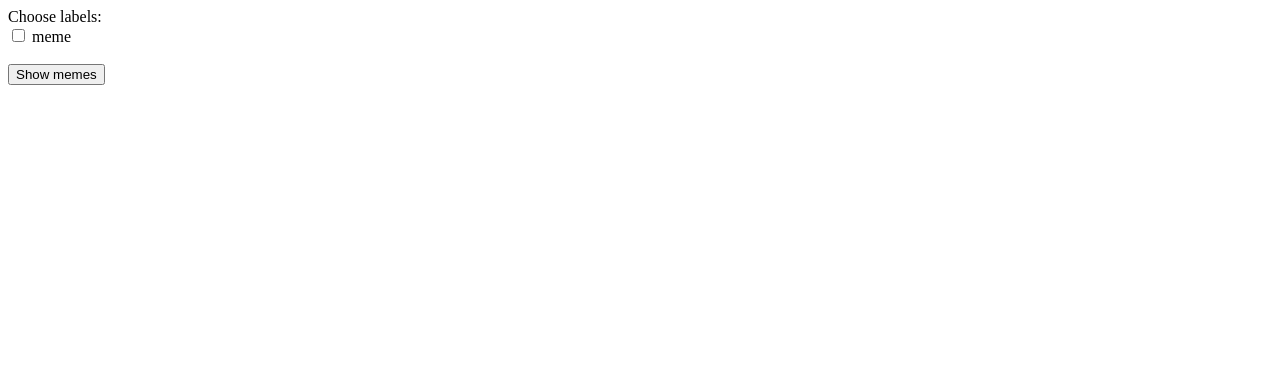
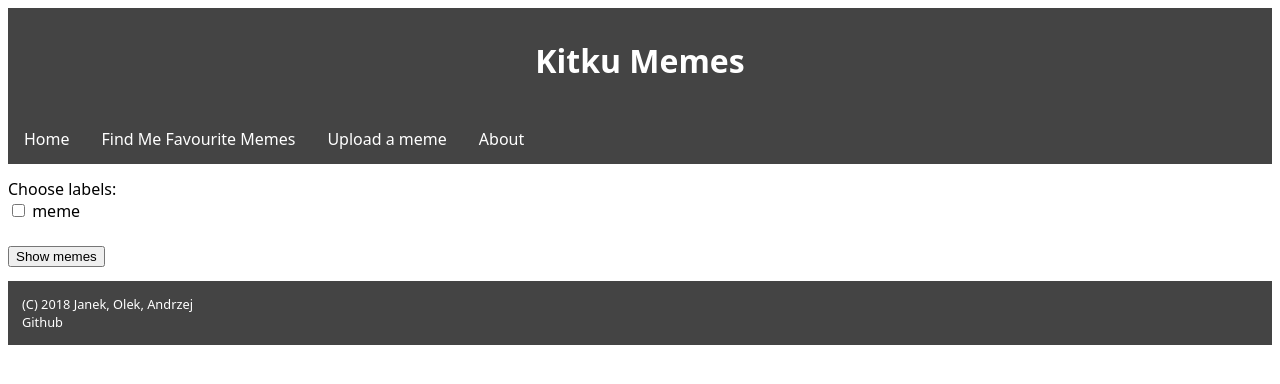
Before and after one commit to kitku/memes-ai, a PHP site: page /query.php in a window 1280 px wide. Shown: the top 384 px of the page. Run offline with PHP 8.4, Linux system fonts and the light colour scheme; data that the repository does not hold is empty.

Commit message:
added some style ;-)

```diff
--- /dev/null
+++ b/footer.html
@@ -0,0 +1,4 @@
+<div class="footer">
+	(C) 2018 Janek, Olek, Andrzej<br />
+	<a href="https://github.com/kitku/memes-ai">Github</a>
+</div>
--- a/index.php
+++ b/index.php
@@ -4,9 +4,11 @@
 	<head>
 	<meta charset="UTF-8" />
 	<title>Memes AI</title>
+	<link rel="stylesheet" type="text/css" href="style.css">
 	</head>
 
 	<body>
+		<?php include "topbar.html"; ?>
 	  <h1>Memes-AI Temporary Main Page</h1>
 	  [<a href="query.php">Find Your Favourites</a>][<a href="upload.php">Submit a meme</a>]
 	  <!--
@@ -14,7 +16,8 @@ TODO:
 - "Featured" memes in here
 - better layout and theme
 !-->
-		<?php include "featured.php"; ?>
+		<?php include "featured.php";
+			  include "footer.html";?>
 	</body>
 </html>
 <?php include "end.php"; ?>
--- a/query.php
+++ b/query.php
@@ -1,8 +1,10 @@
 <!DOCTYPE html>
 <html>
     <head>
+		<link rel="stylesheet" type="text/css" href="style.css">
     </head>
     <body>
+		<?php include "topbar.html"; ?>
         <h> Choose labels: </h>
 	<form action="queryForm.php" method="post">
 	<?php
@@ -17,5 +19,6 @@
 	?>
 	<br><input type="submit" value="Show memes">
 	</form>
+	<?php include "footer.html"; ?>
     </body>
 </html>
--- /dev/null
+++ b/style.css
@@ -0,0 +1,62 @@
+.header {
+	background-color: #444;
+	color: white;
+	margin-bottom: 14px;
+}
+ul.navbar {
+	list-style-type: none;
+	margin: 0;
+	padding: 0;
+	overflow: hidden;
+}
+li {
+	float: left;
+}
+li a {
+	display: block;
+	color: white;
+	text-align: center;
+	padding: 14px 16px;
+	text-decoration: none;
+}
+/*
+li a:hover:not(.active) {
+	background-color: #111;
+}
+.active {
+	background-color: #4CAF50;
+}
+*/
+li a:hover {
+	background-color: #4CAF50;
+}
+
+body {
+	font-family: sans;
+}
+.title {
+	text-align: center;
+	padding: 10px;
+}
+
+
+
+.footer {
+	background-color: #444;
+	color: white;
+	font-size: 80%;
+	padding: 14px;
+	margin-top: 14px;
+
+}
+.footer a:link {
+	text-decoration: none;
+	color: white;
+}
+.footer a:hover {
+	text-decoration: underline;
+	color: white;
+}
+.footer a:visited {
+	color:white;
+}
--- /dev/null
+++ b/topbar.html
@@ -0,0 +1,13 @@
+<div class="header">
+	<div class="title">
+		<h1>Kitku Memes</h1>
+	</div>
+	<div class="navbar">
+		<ul class="navbar">
+			<li><a href="index.php">Home</a></li>
+			<li><a href="query.php">Find Me Favourite Memes</a></li>
+			<li><a href="upload.php">Upload a meme</a></li>
+			<li><a href="about.php" style="float:right">About</a></li>
+		</ul>
+	</div>
+</div>
--- a/upload.php
+++ b/upload.php
@@ -42,8 +42,10 @@ if (isset($_POST['upload'])) {
 <html>
 <head>
 	<meta encoding="UTF-8" />
+	<link rel="stylesheet" type="text/css" href="style.css">
 </head>
 <body>
+	<?php include "topbar.html"; ?>
 	<form method="POST" action="upload.php" enctype="multipart/form-data">
 		<input  type="hidden" name="MAX_FILE_SIZE" value="3000000" />
 		<input type="file" name="image" />
@@ -56,6 +58,7 @@ if (isset($_POST['upload'])) {
 		<input type="text" name="newPropertyName">
 		<button type="submit" name="updateProperties">Add property!</button>
 	</form>
+	<?php include "footer.html"; ?>
 </body>
 </html>
 
```
Also changed, not shown: about.php (added, +14 -0 lines).
